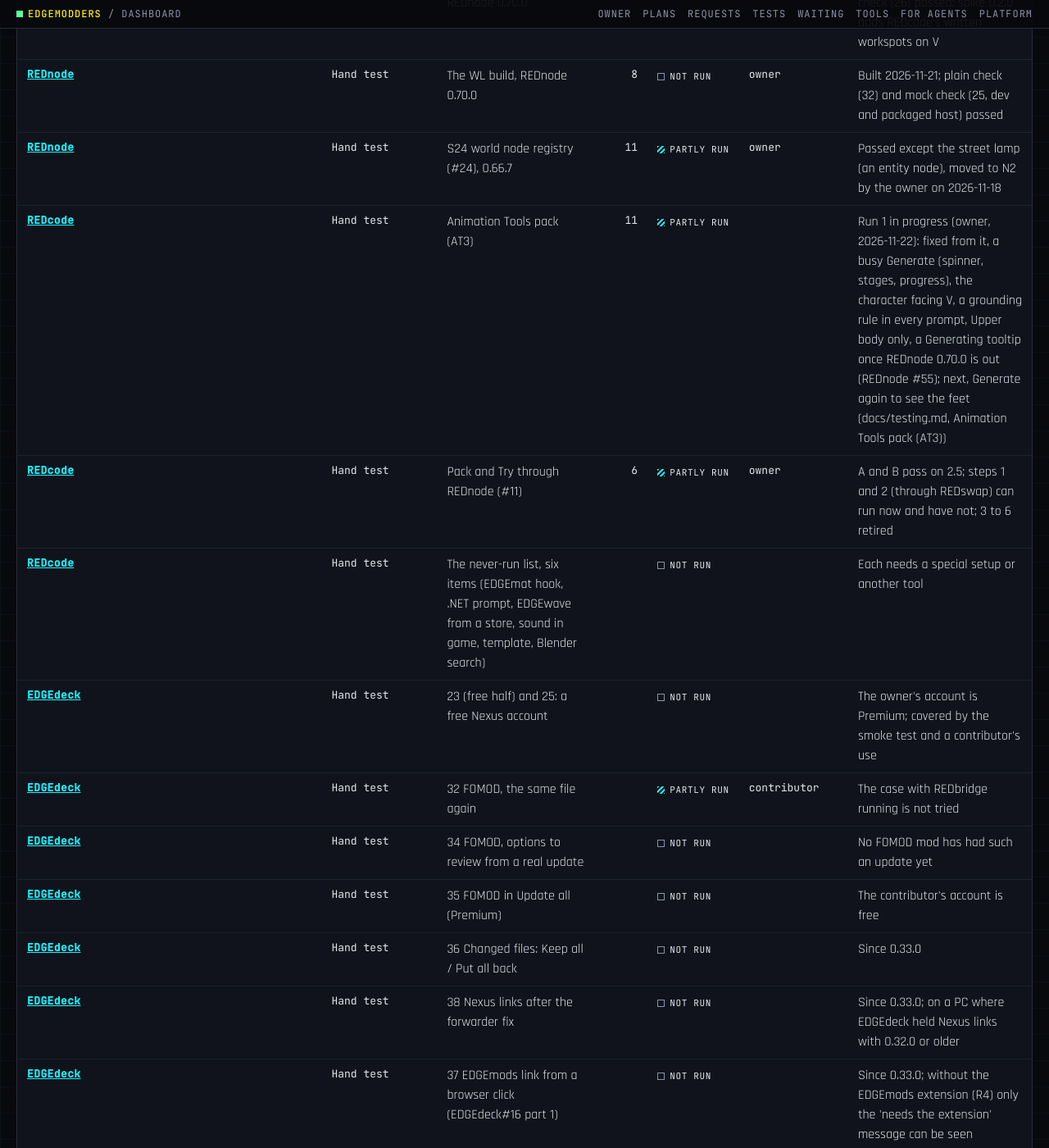
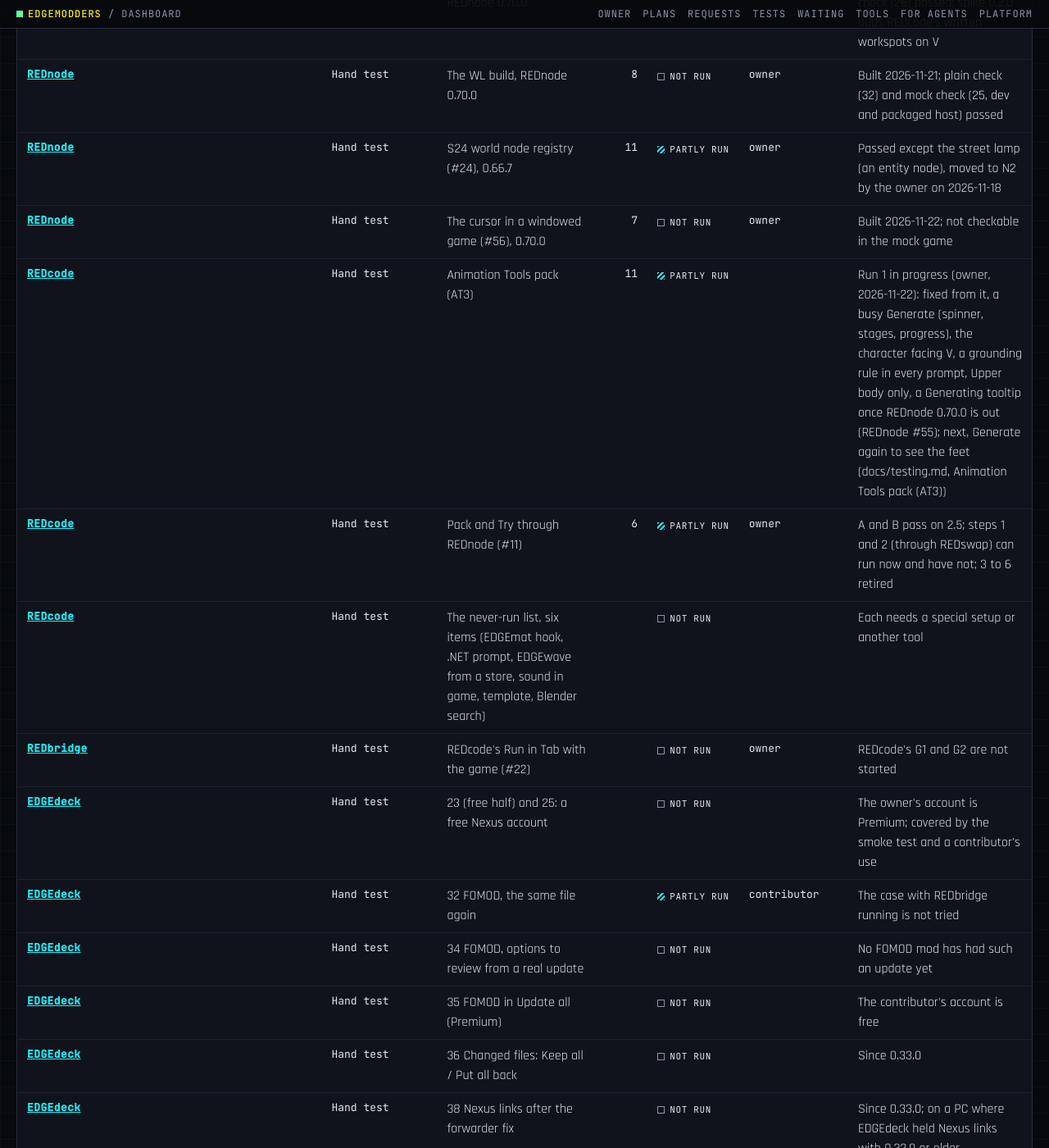
Before and after one commit to Edgemodders/EDGEweb, a Jekyll site: the page docs/dashboard.html, which Jekyll copies as it is, in a window 1280 px wide and 1400 px high, scrolled down 9331 px. Shown: the whole window at 82% size. Built offline with Jekyll 4.4.1, drawn with Linux system fonts in a browser that asks for light colours; some of the changed text lies outside the part shown.

Commit message:
Dashboard: REDnode #56 built in 0.70.0, REDbridge #22 on main
Co-Authored-By: Claude Opus 5.5 <noreply@anthropic.com>

```diff
--- a/docs/assets/dashboard/status.js
+++ b/docs/assets/dashboard/status.js
@@ -673,6 +673,11 @@ window.EDGE_STATUS ={
           "status": "built, tests pending"
         },
         {
+          "id": "#56",
+          "title": "The overlay cursor follows the Windows pointer in a windowed game, for REDcode's Game view: REDnode 0.70.0",
+          "status": "built, tests pending"
+        },
+        {
           "id": "SC1",
           "title": "Scene spike for EDGEdir: a walk for a spawned person (#50), world.move during a workspot, a workspot on V (#47); after WL",
           "status": "planned"
@@ -699,7 +704,8 @@ window.EDGE_STATUS ={
       "needs": [
         "The WL build (0.70.0): its in-game test (8 steps; Claude drives the editor calls and scene loads)",
         "#47's spike (0.70.0): its in-game test (17 steps)",
-     "Tooltips on ui controls (#55, 0.70.0): its in-game test (6 steps)"
+        "Tooltips on ui controls (#55, 0.70.0): its in-game test (6 steps)",
+        "The cursor in a windowed game (#56, 0.70.0): its in-game test (7 steps)"
       ]
     },
     "handTests": [
@@ -821,6 +827,13 @@ window.EDGE_STATUS ={
         "status": "passed",
         "ranBy": "owner",
         "note": "2026-11-18"
+      },
+      {
+        "name": "The cursor in a windowed game (#56), 0.70.0",
+        "steps": 7,
+        "status": "not run",
+        "ranBy": "owner",
+        "note": "Built 2026-11-22; not checkable in the mock game"
       }
     ],
     "ownerSpotTests": [],
@@ -839,7 +852,7 @@ window.EDGE_STATUS ={
       "Native code reads game memory at offsets found by reading the exe; a wrong one crashes the game (the node registry did on 0.66.0 to 0.66.6). Newer code finds them at run time",
       "Four requests from other tools are open on it: #24, #39, #46, #47"
     ],
-   "checkedBy": "REDnode session, 2026-11-22"
+    "checkedBy": "REDnode session, 2026-11-22 (#56 built in 0.70.0)"
   },
   {
    "name": "REDcode",
@@ -1287,6 +1300,11 @@ window.EDGE_STATUS ={
           "id": "K4a",
           "title": "keys.* on the shared key store, decrypted in .NET, off unless started with --keys; released in 0.18.0 on 2026-11-21, for REDcode's Keys (REDcode #33)",
           "status": "built, tests pending"
+        },
+        {
+          "id": "#22",
+          "title": "window.* for REDcode's Game view: the game's window docked on a VS Code webview, off unless started with --windows; on main, not released",
+          "status": "built, tests pending"
         }
       ]
     },
@@ -1350,6 +1368,20 @@ window.EDGE_STATUS ={
         "status": "passed",
         "ranBy": "owner",
         "note": "2026-11-20: synced sets, the SIMD player whole"
+      },
+      {
+        "name": "window-check.mjs (#22)",
+        "steps": null,
+        "status": "passed",
+        "ranBy": "script",
+        "note": "2026-11-22: 24 checks against two Electron stand-ins; the probe passes on the same build"
+      },
+      {
+        "name": "REDcode's Run in Tab with the game (#22)",
+        "steps": null,
+        "status": "not run",
+        "ranBy": "owner",
+        "note": "REDcode's G1 and G2 are not started"
       }
     ],
     "ownerSpotTests": [],
@@ -1363,6 +1395,11 @@ window.EDGE_STATUS ={
         "who": "EDGEfab",
         "what": "An in-game check that an imported clip plays; for rig import, F7a's prop and bones (F7a, after its F3 and F2, may need no writer)",
         "ref": "REDbridge #14"
+      },
+      {
+        "who": "REDcode",
+        "what": "Its Game view (G1, G2) to use window.* and start REDbridge with --windows",
+        "ref": "REDbridge #22"
       }
     ],
     "ownerActions": [
@@ -1375,7 +1412,7 @@ window.EDGE_STATUS ={
       "No session of its own: the REDnode session releases it",
       "Built on a WolvenKit beta"
     ],
-   "checkedBy": "REDnode session, 2026-11-22 (0.19.0 released)"
+    "checkedBy": "REDnode session, 2026-11-22 (#22 built on main)"
   },
   {
    "name": "EDGEdeck",
--- a/docs/dashboard.html
+++ b/docs/dashboard.html
@@ -203,7 +203,7 @@ pre.how { background: #05060a; border: 1px solid var(--line); padding: 12px 14px
 </div>
 <div id="tip" role="tooltip"></div>
 
-<script src="assets/dashboard/status.js?v=251"></script>
+<script src="assets/dashboard/status.js?v=252"></script>
 <script>
 (function () {
   var S = window.EDGE_STATUS;
```
Lines whose indentation alone changed are shown as unchanged.
